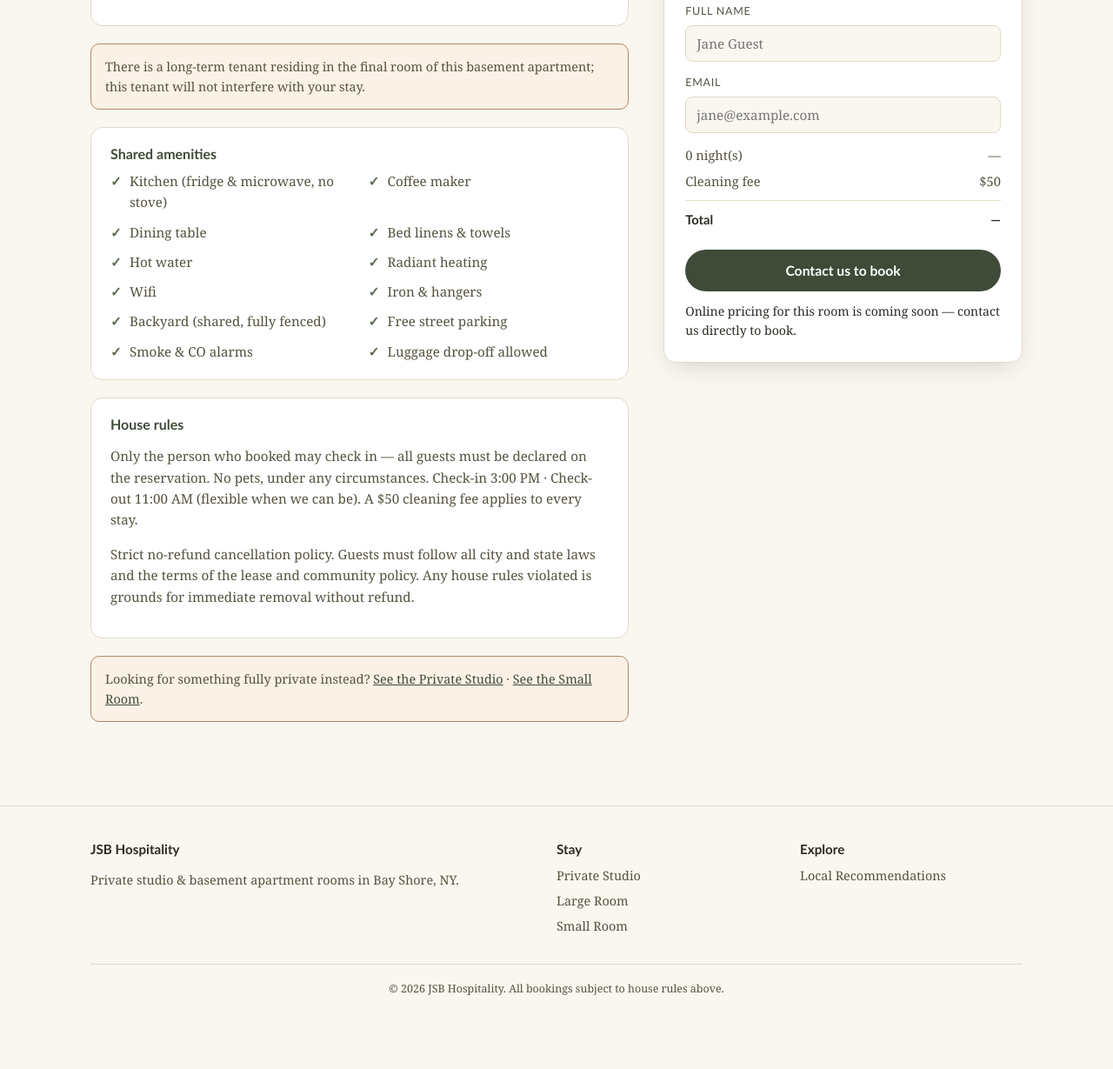
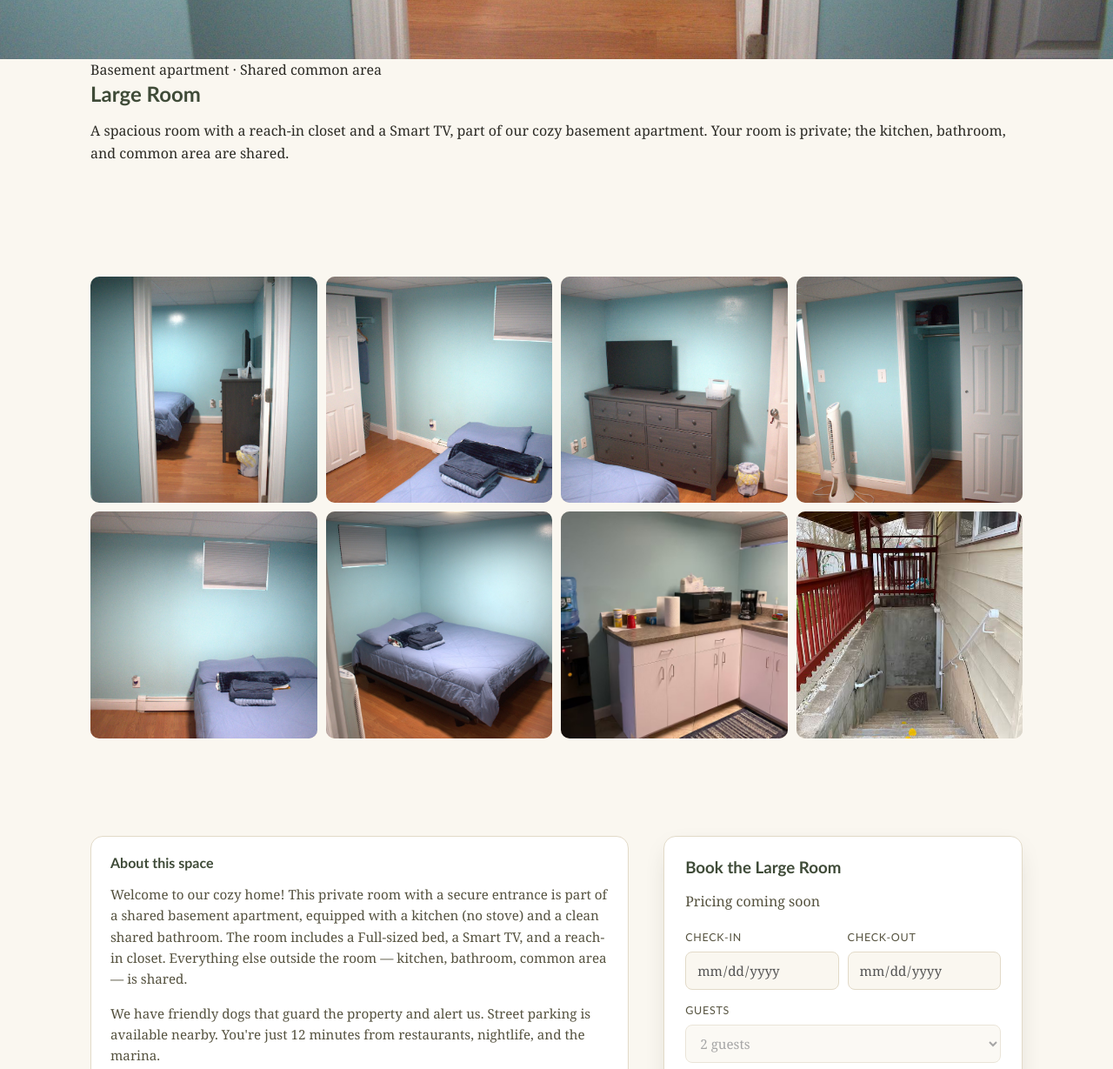
Before and after one commit to jsbfmaily/jsb-site, a website with bundled scripts: page large-room.html in a window 1280 px wide. Shown: the part 910-2139 px from the top of the page at 87% size. Before the commit the page ends 2110 px from the top, so only its background shows below. Built offline with nearby package versions, Linux system fonts and the light colour scheme.

Commit message:
Add files via upload

```diff
--- a/large-room.html
+++ b/large-room.html
@@ -4,11 +4,14 @@
   <meta charset="UTF-8" />
   <meta name="viewport" content="width=device-width, initial-scale=1.0" />
   <title>Large Room — Basement Apartment — JSB Hospitality</title>
-  <meta name="description" content="A spacious room with an in-wall closet in our basement apartment — book directly, no platform fees." />
+  <meta name="description" content="A spacious room with a reach-in closet in our basement apartment — book directly, no platform fees." />
   <link rel="icon" href="/images/favicon.svg" type="image/svg+xml" />
+  <link rel="preconnect" href="https://fonts.googleapis.com" />
+  <link rel="preconnect" href="https://fonts.gstatic.com" crossorigin />
+  <link href="https://fonts.googleapis.com/css2?family=Fraunces:ital,opsz,wght@0,9..144,500;0,9..144,600;1,9..144,500&family=Inter:wght@400;500;600;700&display=swap" rel="stylesheet" />
   <link rel="stylesheet" href="/css/styles.css" />
 </head>
-<body>
+<body class="nav-overlay">
 
   <header class="site-header">
     <div class="wrap">
@@ -27,29 +30,37 @@
     </div>
   </header>
 
-  <section class="hero" style="padding-bottom:0;">
+  <section class="hero-full hero-room">
+    <div class="hero-bg">
+      <img src="/images/large-room/large-room-1.jpg" alt="Large Room in the basement apartment" />
+    </div>
     <div class="wrap">
-      <span class="badge" style="margin-inline:auto;">Basement apartment · Shared common area</span>
+      <span class="kicker">Basement apartment · Shared common area</span>
       <h1>Large Room</h1>
       <p class="lede">
-        A spacious room with an in-wall closet and a Smart TV, part of our cozy
+        A spacious room with a reach-in closet and a Smart TV, part of our cozy
         basement apartment. Your room is private; the kitchen, bathroom, and common
         area are shared.
       </p>
     </div>
   </section>
 
-  <section style="padding-top:24px;">
+  <section class="tight">
     <div class="wrap">
-      <div class="photos-coming-soon">
-        <strong>Photos coming soon.</strong><br />
-        We're adding pictures of the Large Room shortly — check back, or ask us
-        directly and we'll send some over.
+      <div class="gallery">
+        <a href="/images/large-room/large-room-1.jpg" target="_blank" rel="noopener"><img src="/images/large-room/large-room-1.jpg" alt="Large Room bed, dresser, and TV" /></a>
+        <a href="/images/large-room/large-room-3.jpg" target="_blank" rel="noopener"><img src="/images/large-room/large-room-3.jpg" alt="Large Room bed" /></a>
+        <a href="/images/large-room/large-room-4.jpg" target="_blank" rel="noopener"><img src="/images/large-room/large-room-4.jpg" alt="Large Room closet" /></a>
+        <a href="/images/large-room/large-room-5.jpg" target="_blank" rel="noopener"><img src="/images/large-room/large-room-5.jpg" alt="Large Room dresser and TV" /></a>
+        <a href="/images/large-room/large-room-6.jpg" target="_blank" rel="noopener"><img src="/images/large-room/large-room-6.jpg" alt="Large Room closet detail" /></a>
+        <a href="/images/large-room/large-room-2.jpg" target="_blank" rel="noopener"><img src="/images/large-room/large-room-2.jpg" alt="Large Room bed detail" /></a>
+        <a href="/images/shared/kitchen.jpg" target="_blank" rel="noopener"><img src="/images/shared/kitchen.jpg" alt="Shared basement kitchen" /></a>
+        <a href="/images/shared/entrance.jpg" target="_blank" rel="noopener"><img src="/images/shared/entrance.jpg" alt="Private basement entrance" /></a>
       </div>
     </div>
   </section>
 
-  <section>
+  <section class="tight">
     <div class="wrap">
       <div class="room-detail">
         <div>
@@ -59,7 +70,7 @@
               Welcome to our cozy home! This private room with a secure entrance is
               part of a shared basement apartment, equipped with a kitchen (no
               stove) and a clean shared bathroom. The room includes a Full-sized
-              bed, a Smart TV, and an in-the-wall closet. Everything else outside
+              bed, a Smart TV, and a reach-in closet. Everything else outside
               the room — kitchen, bathroom, common area — is shared.
             </p>
             <p>
@@ -172,8 +183,8 @@
     <div class="wrap">
       <div class="footer-grid">
         <div>
-          <h4>JSB Hospitality</h4>
-          <p>Private studio &amp; basement apartment rooms in Bay Shore, NY.</p>
+          <span class="brand-mark">JSB Hospitality</span>
+          <p style="margin-top:12px;">Private studio &amp; basement apartment rooms in Bay Shore, NY.</p>
         </div>
         <div>
           <h4>Stay</h4>
```
Also changed, not shown: small-room.html (+20 -11 lines).
